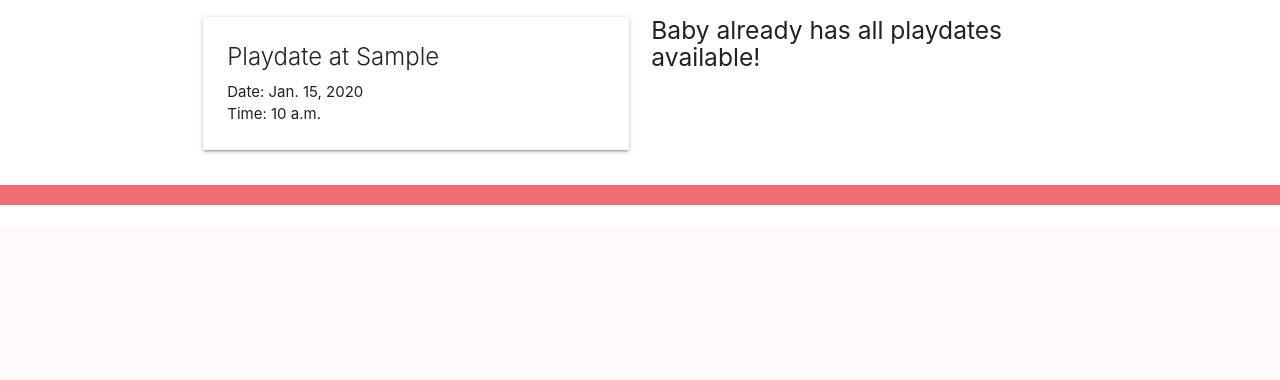
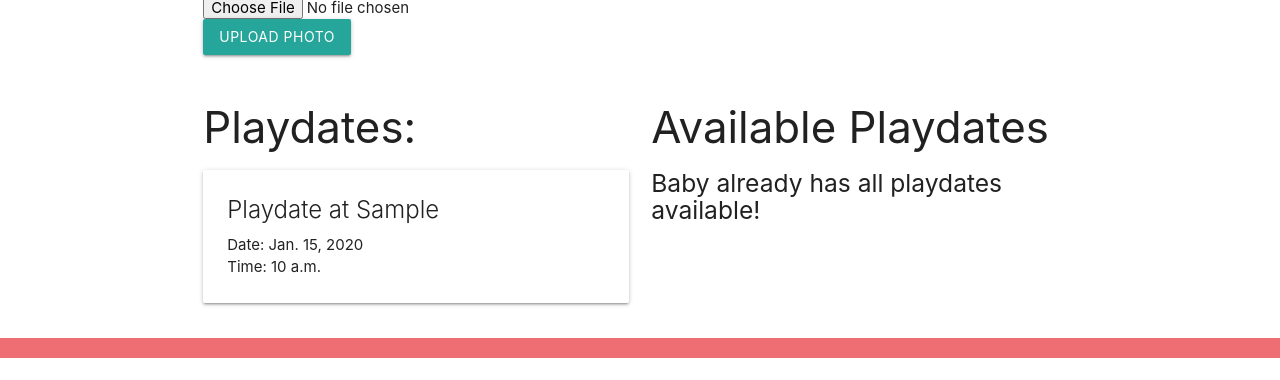
Before and after one commit to bz-888/little-life-log, a Django app: page /babies/1/ in a window 1280 px wide. Shown: the part 676-1056 px from the top of the page. Before the commit the page ends 881 px from the top, so only its background shows below. Run offline with Django 5.2, Linux system fonts and the light colour scheme; tables that the repository leaves empty hold one stand-in row (values such as "Sample post").

Commit message:
updated photo functionality

```diff
--- a/main_app/templates/babies/detail.html
+++ b/main_app/templates/babies/detail.html
@@ -18,7 +18,19 @@
 				<a href="{% url 'baby_delete' baby.id %}">Remove</a>
 			</div>
 		</div>
-	</div>
+{% for photo in baby.photo_set.all %}
+<img src="{{photo.url}}" alt="baby photo" class="responsive-img card panel">
+{% empty %}
+<div class="card-panel teal-text center align">No Photos Uploaded</div> {% endfor %}
+
+<form action="{% url 'add_photo' baby.id %}" enctype="multipart/form-data" method="POST">
+	{% csrf_token %}
+	<input type="file" name="photo-file">
+	<br>
+	<button type="submit" class="btn">Upload Photo</button>
+</form>
+</div>
+<!-- New Markup Below -->
 	<div class="col s6">
 		<form action="{% url 'add_feeding' baby.id %}" method="POST">
 			{% csrf_token %}
--- a/main_app/urls.py
+++ b/main_app/urls.py
@@ -16,6 +16,7 @@ urlpatterns = [
     path('playdates/<int:pk>/delete/', views.PlayDateDelete.as_view(), name="playdates_delete"),
     path('babies/<int:baby_id>/assoc_playdate/<int:playdate_id>/', views.assoc_playdate, name="assoc_playdate"),
     path('babies/<int:baby_id>/add_feeding', views.add_feeding, name="add_feeding"),
+    path('babies/<int:baby_id>/add_photo/', views.add_photo, name='add_photo'),
     path('accounts/signup/', views.signup, name="signup"),
 
 ]
--- a/main_app/views.py
+++ b/main_app/views.py
@@ -31,7 +31,22 @@ def signup(request):
     context = {'form': form, 'error_message': error_message}
     return render(request, 'registration/signup.html', context)
 
+#===ADD PHOTO FUNCTION===
+def add_photo(request, baby_id):
+	photo_file = request.FILES.get('photo-file', None)
+	if photo_file:
+		s3 = boto3.client('s3')
 
+		key = f"littlelifelog/{uuid.uuid4().hex[:6]}{photo_file.name[photo_file.name.rfind('.'):]}"
+		try:
+			bucket = os.environ['BUCKET_NAME']
+			photo_url = f"{os.environ['S3_BASE_URL']}{bucket}/{key}"
+			Photo.objects.create(url=photo_url, baby_id=baby_id)
+
+		except Exception as e:
+			print('AN error uploading to aws')
+			print(e)
+	return redirect('detail', baby_id=baby_id)
 
 #=====BABY MODEL CREATE,UPDATE,DELETE FUNCTIONS HERE=====
 #===CREATE FUNCTION===
@@ -117,20 +132,3 @@ def add_feeding(request, baby_id):
         new_feeding.baby_id = baby_id
         new_feeding.save()
     return redirect('detail', baby_id=baby_id)
-
-#===ADD PHOTO FUNCTION===
-def add_photo(request, baby_id):
-	photo_file = request.FILES.get('photo-file', None)
-	if photo_file:
-		s3 = boto3.client('s3')
-
-		key = f"littlelifelog/{uuid.uuid4().hex[:6]}{photo_file.name[photo_file.name.rfind('.'):]}"
-		try:
-			bucket = os.environ['BUCKET_NAME']
-			photo_url = f"{os.environ['S3_BASE_URL']}{bucket}/{key}"
-			Photo.objects.create(url=photo_url, baby_id=baby_id)
-
-		except Exception as e:
-			print('AN error uploading to aws')
-			print(e)
-	return redirect('detail', baby_id=baby_id)
```
